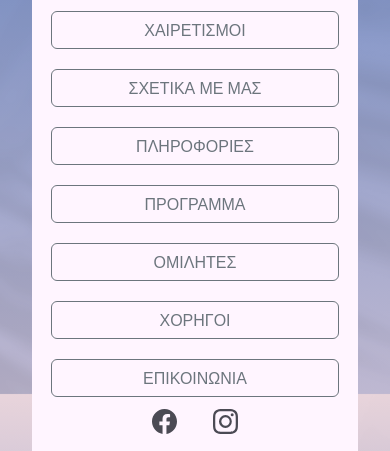
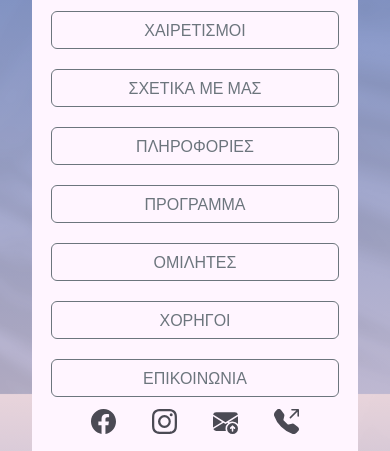
Before and after one commit to parides55/medical-conference, a Django app: page / in a window 390 px wide. Shown: the part 450-901 px from the top of the page. Run offline with Django 5.2, Linux system fonts and the light colour scheme; parts of the project's set-up code (start-up, migrations or seed data) failed here and were passed over.

Commit message:
add email and phone svg icons to the home page

```diff
--- a/home_page/templates/home_page/index.html
+++ b/home_page/templates/home_page/index.html
@@ -44,6 +44,17 @@
                         <path d="M8 0C5.829 0 5.556.01 4.703.048 3.85.088 3.269.222 2.76.42a3.9 3.9 0 0 0-1.417.923A3.9 3.9 0 0 0 .42 2.76C.222 3.268.087 3.85.048 4.7.01 5.555 0 5.827 0 8.001c0 2.172.01 2.444.048 3.297.04.852.174 1.433.372 1.942.205.526.478.972.923 1.417.444.445.89.719 1.416.923.51.198 1.09.333 1.942.372C5.555 15.99 5.827 16 8 16s2.444-.01 3.298-.048c.851-.04 1.434-.174 1.943-.372a3.9 3.9 0 0 0 1.416-.923c.445-.445.718-.891.923-1.417.197-.509.332-1.09.372-1.942C15.99 10.445 16 10.173 16 8s-.01-2.445-.048-3.299c-.04-.851-.175-1.433-.372-1.941a3.9 3.9 0 0 0-.923-1.417A3.9 3.9 0 0 0 13.24.42c-.51-.198-1.092-.333-1.943-.372C10.443.01 10.172 0 7.998 0zm-.717 1.442h.718c2.136 0 2.389.007 3.232.046.78.035 1.204.166 1.486.275.373.145.64.319.92.599s.453.546.598.92c.11.281.24.705.275 1.485.039.843.047 1.096.047 3.231s-.008 2.389-.047 3.232c-.035.78-.166 1.203-.275 1.485a2.5 2.5 0 0 1-.599.919c-.28.28-.546.453-.92.598-.28.11-.704.24-1.485.276-.843.038-1.096.047-3.232.047s-2.39-.009-3.233-.047c-.78-.036-1.203-.166-1.485-.276a2.5 2.5 0 0 1-.92-.598 2.5 2.5 0 0 1-.6-.92c-.109-.281-.24-.705-.275-1.485-.038-.843-.046-1.096-.046-3.233s.008-2.388.046-3.231c.036-.78.166-1.204.276-1.486.145-.373.319-.64.599-.92s.546-.453.92-.598c.282-.11.705-.24 1.485-.276.738-.034 1.024-.044 2.515-.045zm4.988 1.328a.96.96 0 1 0 0 1.92.96.96 0 0 0 0-1.92m-4.27 1.122a4.109 4.109 0 1 0 0 8.217 4.109 4.109 0 0 0 0-8.217m0 1.441a2.667 2.667 0 1 1 0 5.334 2.667 2.667 0 0 1 0-5.334"/>
                     </svg>
                 </a>
+                <a class="text-decoration-none" href="mailto:info@mk-premium.com?">
+                    <svg class="social-icons mx-3" xmlns="http://www.w3.org/2000/svg" width="25" height="25" fill="#4b4a54" class="bi bi-envelope-arrow-up-fill" viewBox="0 0 16 16">
+                        <path d="M.05 3.555A2 2 0 0 1 2 2h12a2 2 0 0 1 1.95 1.555L8 8.414zM0 4.697v7.104l5.803-3.558zm.192 8.159 6.57-4.027L8 9.586l1.239-.757.367.225A4.49 4.49 0 0 0 8 12.5c0 .526.09 1.03.256 1.5H2a2 2 0 0 1-1.808-1.144M16 4.697v4.974A4.5 4.5 0 0 0 12.5 8a4.5 4.5 0 0 0-1.965.45l-.338-.207z"/>
+                        <path d="M12.5 16a3.5 3.5 0 1 0 0-7 3.5 3.5 0 0 0 0 7m.354-5.354 1.25 1.25a.5.5 0 0 1-.708.708L13 12.207V14a.5.5 0 0 1-1 0v-1.717l-.28.305a.5.5 0 0 1-.737-.676l1.149-1.25a.5.5 0 0 1 .722-.016"/>
+                    </svg>
+                </a>
+                <a class="text-decoration-none" href="tel:+35799812240">
+                    <svg class="social-icons mx-3" xmlns="http://www.w3.org/2000/svg" width="25" height="25" fill="#4b4a54" class="bi bi-telephone-outbound-fill" viewBox="0 0 16 16">
+                        <path fill-rule="evenodd" d="M1.885.511a1.745 1.745 0 0 1 2.61.163L6.29 2.98c.329.423.445.974.315 1.494l-.547 2.19a.68.68 0 0 0 .178.643l2.457 2.457a.68.68 0 0 0 .644.178l2.189-.547a1.75 1.75 0 0 1 1.494.315l2.306 1.794c.829.645.905 1.87.163 2.611l-1.034 1.034c-.74.74-1.846 1.065-2.877.702a18.6 18.6 0 0 1-7.01-4.42 18.6 18.6 0 0 1-4.42-7.009c-.362-1.03-.037-2.137.703-2.877zM11 .5a.5.5 0 0 1 .5-.5h4a.5.5 0 0 1 .5.5v4a.5.5 0 0 1-1 0V1.707l-4.146 4.147a.5.5 0 0 1-.708-.708L14.293 1H11.5a.5.5 0 0 1-.5-.5"/>
+                    </svg>
+                </a>
             </span>
         </div>
     </div>
```
